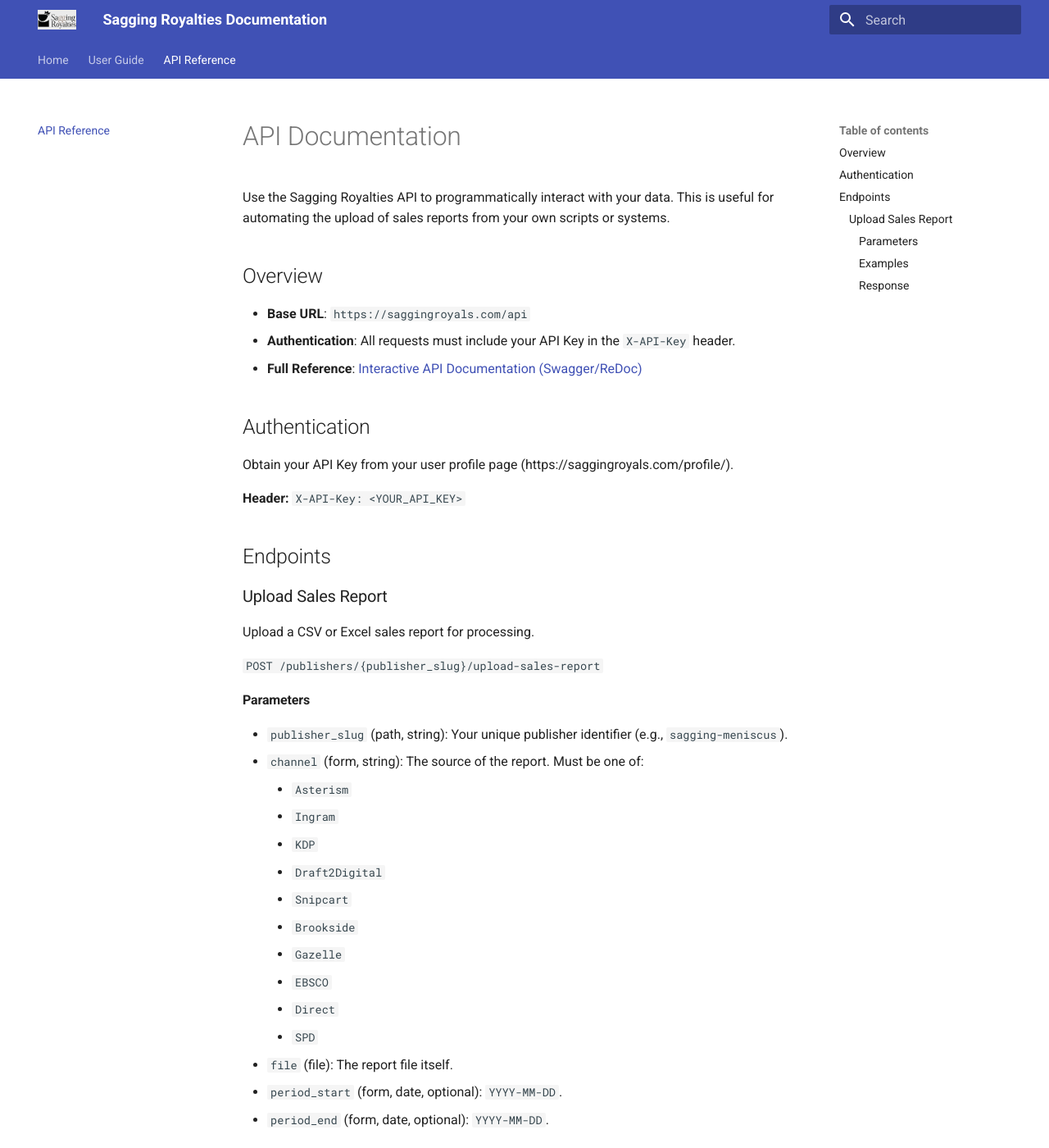
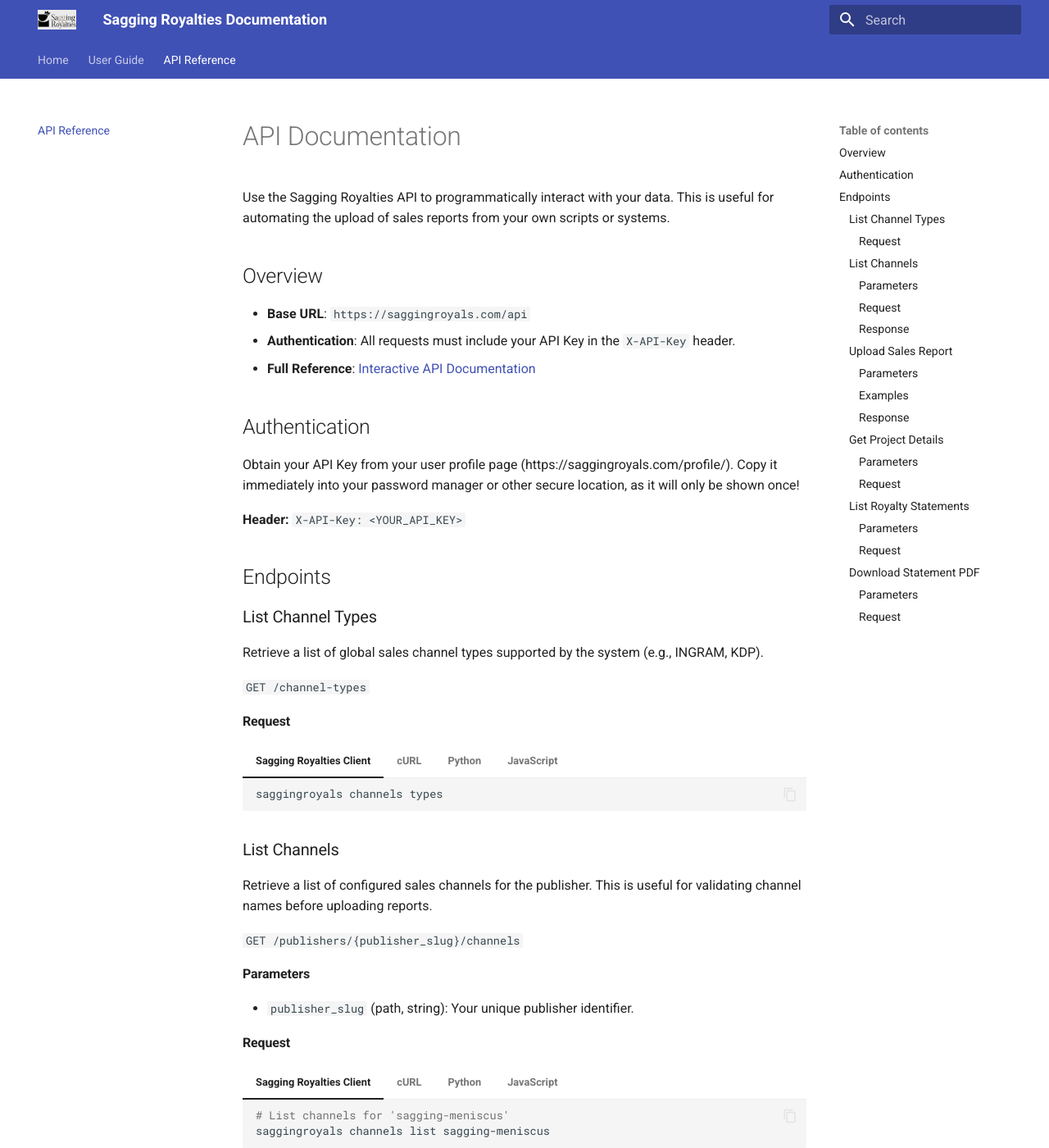
Before and after one commit to saggingmeniscus/saggingroyals-docs, an MkDocs documentation site: the page built from docs/api.md, in a window 1280 px wide and 1400 px high. Shown: the whole window at 82% size. Built offline with MkDocs 1.6.1 and Material for MkDocs 9.7.7, drawn with Linux system fonts in a browser that asks for light colours; some of the changed text lies outside the part shown.

Commit message:
api docs

````diff
--- a/docs/api.md
+++ b/docs/api.md
@@ -6,37 +6,138 @@ Use the Sagging Royalties API to programmatically interact with your data. This
 
 *   **Base URL**: `https://saggingroyals.com/api`
 *   **Authentication**: All requests must include your API Key in the `X-API-Key` header.
-*   **Full Reference**: [Interactive API Documentation (Swagger/ReDoc)](https://saggingroyals.com/api/docs)
+*   **Full Reference**: [Interactive API Documentation](https://saggingroyals.com/api/docs)
 
 ## Authentication
 
-Obtain your API Key from your user profile page (https://saggingroyals.com/profile/).
+Obtain your API Key from your user profile page (https://saggingroyals.com/profile/). Copy it immediately into your password manager or other secure location, as it will only be shown once!
 
 **Header:**
 `X-API-Key: <YOUR_API_KEY>`
 
 ## Endpoints
 
+### List Channel Types
+
+Retrieve a list of global sales channel types supported by the system (e.g., INGRAM, KDP).
+
+`GET /channel-types`
+
+#### Request
+
+=== "Sagging Royalties Client"
+    ```bash
+    saggingroyals channels types
+    ```
+
+=== "cURL"
+    ```bash
+    curl -H "X-API-Key: <YOUR_API_KEY>" \
+         https://saggingroyals.com/api/channel-types
+    ```
+
+=== "Python"
+    ```python
+    import requests
+    url = "https://saggingroyals.com/api/channel-types"
+    response = requests.get(url, headers={"X-API-Key": "YOUR_API_KEY"})
+    print(response.json())
+    ```
+
+=== "JavaScript"
+    ```javascript
+    const response = await fetch("https://saggingroyals.com/api/channel-types", {
+        headers: { "X-API-Key": "YOUR_API_KEY" }
+    });
+    console.log(await response.json());
+    ```
+
+### List Channels
+
+Retrieve a list of configured sales channels for the publisher. This is useful for validating channel names before uploading reports.
+
+`GET /publishers/{publisher_slug}/channels`
+
+#### Parameters
+*   `publisher_slug` (path, string): Your unique publisher identifier.
+
+#### Request
+
+=== "Sagging Royalties Client"
+    ```bash
+    # List channels for 'sagging-meniscus'
+    saggingroyals channels list sagging-meniscus
+    ```
+
+=== "cURL"
+    ```bash
+    curl -H "X-API-Key: <YOUR_API_KEY>" \
+         https://saggingroyals.com/api/publishers/sagging-meniscus/channels
+    ```
+
+=== "Python"
+    ```python
+    import requests
+
+    api_key = "YOUR_API_KEY"
+    publisher = "sagging-meniscus"
+    url = f"https://saggingroyals.com/api/publishers/{publisher}/channels"
+
+    response = requests.get(url, headers={"X-API-Key": api_key})
+    response.raise_for_status()
+    print(response.json())
+    ```
+
+=== "JavaScript"
+    ```javascript
+    const apiKey = "YOUR_API_KEY";
+    const publisher = "sagging-meniscus";
+    const url = `https://saggingroyals.com/api/publishers/${publisher}/channels`;
+
+    const response = await fetch(url, {
+        headers: { "X-API-Key": apiKey }
+    });
+    const data = await response.json();
+    console.log(data);
+    ```
+
+#### Response
+```json
+[
+  {
+    "id": 1,
+    "name": "Ingram",
+    "slug": "ingram",
+    "type": {
+      "code": "INGRAM",
+      "name": "Ingram CoreSource"
+    },
+    "update_cadence": "monthly"
+  },
+  {
+    "id": 2,
+    "name": "Direct Sales",
+    "slug": "direct-sales",
+    "type": {
+      "code": "CUSTOM",
+      "name": "Custom Channel"
+    },
+    "update_cadence": "weekly"
+  }
+]
+```
+
 ### Upload Sales Report
 
-Upload a CSV or Excel sales report for processing.
+To upload a CSV or Excel sales report for processing:
 
 `POST /publishers/{publisher_slug}/upload-sales-report`
+
 
 #### Parameters
 
 *   `publisher_slug` (path, string): Your unique publisher identifier (e.g., `sagging-meniscus`).
-*   `channel` (form, string): The source of the report. Must be one of:
-    *   `Asterism`
-    *   `Ingram`
-    *   `KDP`
-    *   `Draft2Digital`
-    *   `Snipcart`
-    *   `Brookside`
-    *   `Gazelle`
-    *   `EBSCO`
-    *   `Direct`
-    *   `SPD`
+*   `channel` (form, string): The source of the report. Must be the name of one of your defined channels.
 *   `file` (file): The report file itself.
 *   `period_start` (form, date, optional): `YYYY-MM-DD`.
 *   `period_end` (form, date, optional): `YYYY-MM-DD`.
@@ -72,7 +173,7 @@ Upload a CSV or Excel sales report for processing.
     url = "https://saggingroyals.com/api/publishers/your-slug/upload-sales-report"
     headers = {"X-API-Key": "your-api-key"}
     data = {"channel": "Ingram"}
-    files = {"file": open("./2025-10-IsdSales.csv", "rb")}
+    files = {"file": open("2025-10-IsdSales.csv", "rb")}
 
     response = requests.post(url, headers=headers, data=data, files=files)
     print(response.json())
@@ -81,19 +182,22 @@ Upload a CSV or Excel sales report for processing.
 === "JavaScript"
 
     ```javascript
+    const apiKey = "your-api-key";
+    const publisher = "your-slug";
+    const url = `https://saggingroyals.com/api/publishers/${publisher}/upload-sales-report`;
+
     const formData = new FormData();
     formData.append("channel", "Ingram");
     formData.append("file", fileInput.files[0]);
 
-    fetch("https://saggingroyals.com/api/publishers/your-slug/upload-sales-report", {
-      method: "POST",
-      headers: {
-        "X-API-Key": "your-api-key"
-      },
-      body: formData
-    })
-    .then(response => response.json())
-    .then(data => console.log(data));
+    const response = await fetch(url, {
+        method: "POST",
+        headers: { "X-API-Key": apiKey },
+        body: formData
+    });
+
+    const result = await response.json();
+    console.log(result);
     ```
 
 #### Response
@@ -108,3 +212,131 @@ Upload a CSV or Excel sales report for processing.
   }
 }
 ```
+
+### Get Project Details
+
+Retrieve metadata for a specific project.
+
+`GET /publishers/{publisher_slug}/projects/{project_slug}`
+
+#### Parameters
+*   `publisher_slug` (path, string): Your unique publisher identifier.
+*   `project_slug` (path, string): The project's identifier (e.g., `the-great-gatsby`).
+
+#### Request
+
+=== "Sagging Royalties Client"
+    ```bash
+    # See client documentation for project subcommands
+    # saggingroyals catalog --help
+    ```
+
+=== "cURL"
+    ```bash
+    curl -H "X-API-Key: <YOUR_API_KEY>" \
+         https://saggingroyals.com/api/publishers/your-slug/projects/the-great-gatsby
+    ```
+
+=== "Python"
+    ```python
+    import requests
+
+    api_key = "YOUR_API_KEY"
+    url = "https://saggingroyals.com/api/publishers/your-slug/projects/the-great-gatsby"
+
+    response = requests.get(url, headers={"X-API-Key": api_key})
+    print(response.json())
+    ```
+
+=== "JavaScript"
+    ```javascript
+    const response = await fetch("https://saggingroyals.com/api/publishers/your-slug/projects/the-great-gatsby", {
+        headers: { "X-API-Key": "YOUR_API_KEY" }
+    });
+    const data = await response.json();
+    console.log(data);
+    ```
+
+### List Royalty Statements
+
+Retrieve a list of generated royalty statements.
+
+`GET /publishers/{publisher_slug}/statements`
+
+#### Parameters
+*   `publisher_slug` (path, string): Your unique publisher identifier.
+
+#### Request
+
+=== "Sagging Royalties Client"
+    ```bash
+    saggingroyals royalties statements list your-slug
+    ```
+
+=== "cURL"
+    ```bash
+    curl -H "X-API-Key: <YOUR_API_KEY>" \
+         https://saggingroyals.com/api/publishers/your-slug/statements
+    ```
+
+=== "Python"
+    ```python
+    import requests
+
+    url = "https://saggingroyals.com/api/publishers/your-slug/statements"
+    response = requests.get(url, headers={"X-API-Key": "YOUR_API_KEY"})
+    print(response.json())
+    ```
+
+=== "JavaScript"
+    ```javascript
+    const response = await fetch("https://saggingroyals.com/api/publishers/your-slug/statements", {
+        headers: { "X-API-Key": "YOUR_API_KEY" }
+    });
+    const data = await response.json();
+    console.log(data);
+    ```
+
+### Download Statement PDF
+
+Download the PDF file for a specific statement.
+
+`GET /publishers/{publisher_slug}/statements/{statement_id}/download`
+
+#### Parameters
+*   `publisher_slug` (path, string): Your unique publisher identifier.
+*   `statement_id` (path, integer): The ID of the statement to download.
+
+#### Request
+
+=== "Sagging Royalties Client"
+    ```bash
+    saggingroyals royalties statements download your-slug 123 --out statement.pdf
+    ```
+
+=== "cURL"
+    ```bash
+    curl -H "X-API-Key: <YOUR_API_KEY>" \
+         -O -J \
+         https://saggingroyals.com/api/publishers/your-slug/statements/123/download
+    ```
+
+=== "Python"
+    ```python
+    import requests
+
+    url = "https://saggingroyals.com/api/publishers/your-slug/statements/123/download"
+    response = requests.get(url, headers={"X-API-Key": "YOUR_API_KEY"})
+
+    with open("statement.pdf", "wb") as f:
+        f.write(response.content)
+    ```
+
+=== "JavaScript"
+    ```javascript
+    const response = await fetch("https://saggingroyals.com/api/publishers/your-slug/statements/123/download", {
+        headers: { "X-API-Key": "YOUR_API_KEY" }
+    });
+    const blob = await response.blob();
+    // Use URL.createObjectURL(blob) to display or download in browser
+    ```
````
Also changed, not shown: mkdocs.yml (line endings or trailing spaces).
